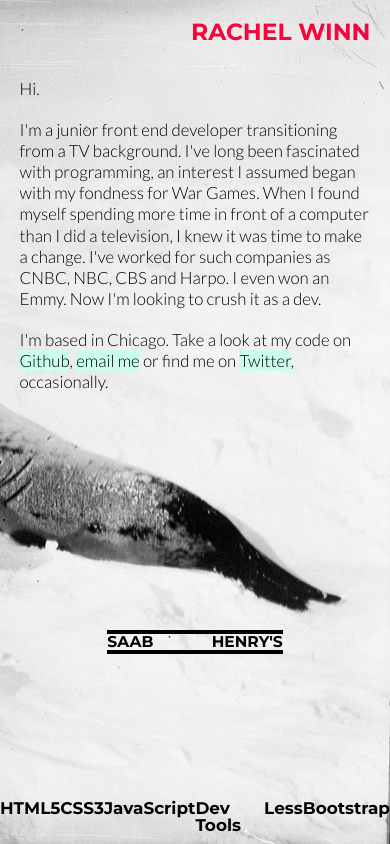
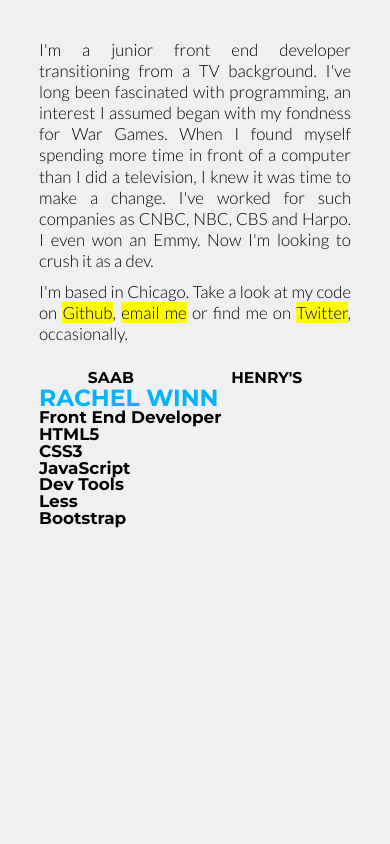
Before and after one commit to Rewinn/Portfolio, a plain HTML site: page index.html in a window 390 px wide. Drawn offline with nearby package versions, Linux system fonts and the light colour scheme; a script that the page names is missing; a web font is replaced by a local one.

Commit message:
Revised mobile
changes:
h1
text-align

```diff
--- a/css/style.css
+++ b/css/style.css
@@ -2,13 +2,13 @@ html {
 	background-color: #f0f0f0;
 	width: 100%;
 	height: auto;
-	background-image: url(../img/skyscraper.jpg);
 }
 
 body {
 	font-family: 'Montserrat', sans-serif;
 	font-size: 2vmax;
 	margin: 5%;
+	margin: 10%;
 }
 
 h1 {
@@ -17,46 +17,47 @@ h1 {
 	text-transform: uppercase;
 }
 
+/*
 p:first-of-type {
 	padding-top: 0px;
+}*/
+
+p {
+	padding-bottom: 10px;
+	text-align: justify;
 }
 
-p {
-	padding-top: 20px;
+nav {
+	float: right;
+	display: inline-block;
 }
 
+
 h3 {
-  padding-bottom: 20px;
-}
-
-li {
-  /* display: block; */
-  padding-top: 5px;
+  	padding-bottom: 20px;
 }
 
 
 .content {
-	margin: 5% 0;
-	display: inline-block;
+	/*margin: 5% 0;*/
+	/*display: inline-block;*/
 	font-family: 'Lato', sans-serif;
 	font-weight: 300;
-	padding-bottom: 10px;
+	/*padding-bottom: 10px;*/
 	line-height: 125%;
 }
 
-.contact {
+/*.contact {
 	padding-top: 20px;
-}
+}*/
 
 .portfolio {
-  display: flex;
-  justify-content: space-between;
-  font-size: 4vw;
-  text-transform: uppercase;
-  border-top: 4px solid black;
-  border-bottom: 4px solid black;
-  width: 50%;
-  margin: 60% auto 0;
+	display: flex;
+	justify-content: space-around;
+	align-items: baseline;
+	margin-top: 5%;
+	font-size: 4vw;
+	text-transform: uppercase;
 }
 
 .contact a {
@@ -79,11 +80,15 @@ a:hover {
 
 /* MEDIA QUERIES */
 
-/* Mobile */
+/* Mobile Portrait */
 @media only screen and (min-device-width: 320px) and (max-device-width: 767px) {
+	nav {
+		display: none;
+	}
+
 	h1 {
 		font-size: 10vw;
-		position: fixed;
+		/*position: fixed;*/
 		bottom: 4%;
 		left: 0px;
 		text-align: center;
@@ -116,79 +121,10 @@ a:hover {
 }
 
 @media only screen and (max-device-width: 767px) and (orientation: landscape) {
-	h1 {
+	/* h1 {
 		display: none;
-	}
+	}*/
 	.content {
 		font-size: 2.25vw;
   	}
 }
-
-
-
-
-
-
-
-
-
-
-
-
-
-
-
-
-
-
-
-
-
-
-
-
-
-
-
-
-
-
-/* Tablet */
-@media only screen and (min-device-width: 768px) {
-	html {
-		background: url(../img/seals.jpg) no-repeat bottom right fixed;
-  		-webkit-background-size: cover;
-  -moz-background-size: cover;
-  -o-background-size: cover;
-  background-size: cover;
-	}
-
-	h1 {
-		float: right;
-		color: #FA023C;
-	}
-
-	.content {
-	  	padding-top: 5%;
-	}
-
-	.content a {
-	  	background-color: #C9FFEB;
-	}
-
-	ul {
-		display: flex;
-		justify-content: space-around;
-		align-content: space-around;
-		width: 100%;
-		position: fixed;
-		left: 0px;
-		bottom: 10px;
-	}
-}
-
-@media only screen and (min-device-width: 768px) and (orientation: landscape) {
-	.content {
-	  	padding-top: 0;
-	}
-}
--- a/index.html
+++ b/index.html
@@ -24,7 +24,18 @@
         <link rel="stylesheet" href="//maxcdn.bootstrapcdn.com/font-awesome/4.3.0/css/font-awesome.min.css">
     </head>
     <body>
-        <h1>Rachel Winn</h1>
+        <div class="content">
+            <p>I'm a junior front end developer transitioning from a TV background. I've long been fascinated with programming, an interest I assumed began with my fondness for <em>War Games</em>. When I found myself spending more time in front of a computer than I did a television, I knew it was time to make a change. I've worked for such companies as CNBC, NBC, CBS and Harpo. I even won an Emmy. Now I'm looking to crush it as a dev.</p>
+            <p class="contact">I'm based in Chicago. Take a look at my code on <a href="https://github.com/Rewinn">Github</a>, <a href="mailto:rachelwinn@me.com" target="_top">email me</a> or find me on <a href="https://twitter.com/rew_rew_rew">Twitter</a>, occasionally.</p>
+        </div>
+        <div class="flex-container">
+            <div class="portfolio">
+                <a href="http://rewinn.github.io/Saab-Site/" target="_blank">Saab</a>
+                <a href="http://rewinn.github.io/Henry's-Bistro/" target="_blank">Henry's</a>
+            </div>
+            <h1>Rachel Winn</h1>
+            <h2>Front End Developer</h2>
+        </div>
         <div class="skills">
             <ul>
                 <li>HTML5</li>
@@ -35,15 +46,6 @@
                 <li>Bootstrap</li>
             </ul>
         </div>
-        <div class="content">
-            <p>Hi.</p>
-            <p>I'm a junior front end developer transitioning from a TV background. I've long been fascinated with programming, an interest I assumed began with my fondness for <i>War Games</i>. When I found myself spending more time in front of a computer than I did a television, I knew it was time to make a change. I've worked for such companies as CNBC, NBC, CBS and Harpo. I even won an Emmy. Now I'm looking to crush it as a dev.</p>
-            <p class="contact">I'm based in Chicago. Take a look at my code on <a href="https://github.com/Rewinn">Github</a>, <a href="mailto:rachelwinn@me.com" target="_top">email me</a> or find me on <a href="https://twitter.com/rew_rew_rew">Twitter</a>, occasionally.</p>
-        </div>
-        <div class="portfolio">
-            <a href="http://rewinn.github.io/Saab-Site/" target="_blank">Saab</a>
-            <a href="http://rewinn.github.io/Henry's-Bistro/" target="_blank">Henry's</a>
-        </div>
     <!-- JAVASCRIPT LIBRARIES -->
     <script src="https://ajax.googleapis.com/ajax/libs/jquery/1.11.2/jquery.min.js"></script>
     <script type="text/javascript" src="./js/index.js"></script>
```
